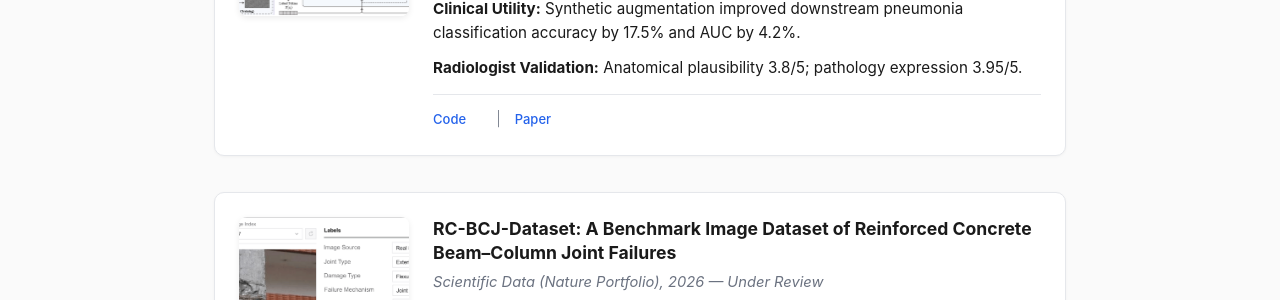
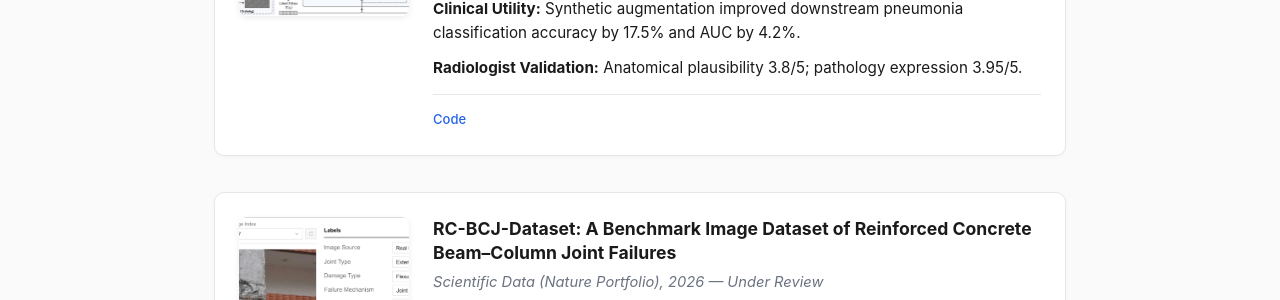
Before and after one commit to Vadim-ATL/Vadim-ATL.github.io, a Jekyll site: the page built from index.md, in a window 1280 px wide and 900 px high, scrolled down 1262 px. Shown: the part 150-450 px from the top of the window. Built offline with Jekyll 4.4.1, drawn with Linux system fonts in a browser that asks for light colours; our own code applies the rules of GitHub Pages for plain Markdown files.

Commit message:
Add dataset link

```diff
--- a/index.md
+++ b/index.md
@@ -371,8 +371,6 @@
         </p>
         <div class="paper-links">
           <a href="https://github.com/nubcico/XrayGen/tree/main" target="_blank" rel="noopener">Code</a>
-          <span class="link-separator">|</span>
-          <a href="https://drive.google.com/file/d/15GdmNFHsGnfKEw_baX7_C4s7PcGfTG69/view?usp=sharing">Paper</a>
         </div>
       </div>
     </div>
@@ -396,7 +394,7 @@
           <strong>Baseline Results:</strong> Failure-mode classification up to 70.30% accuracy (ViT-B/16); best image-to-text generation (Qwen3-VL-4B): BLEU-4 0.82, BERTScore 0.98.
         </p>
         <div class="paper-links">
-          <a href="https://github.com/nubcico/RC-BCJ-Dataset" target="_blank" rel="noopener">Dataset</a>
+          <a href="https://zenodo.org/records/20268086" target="_blank" rel="noopener">Dataset</a>
           <span class="link-separator">|</span>
           <a href="https://github.com/nubcico/RC-BCJ-Dataset" target="_blank" rel="noopener">Code</a>
         </div>
```
